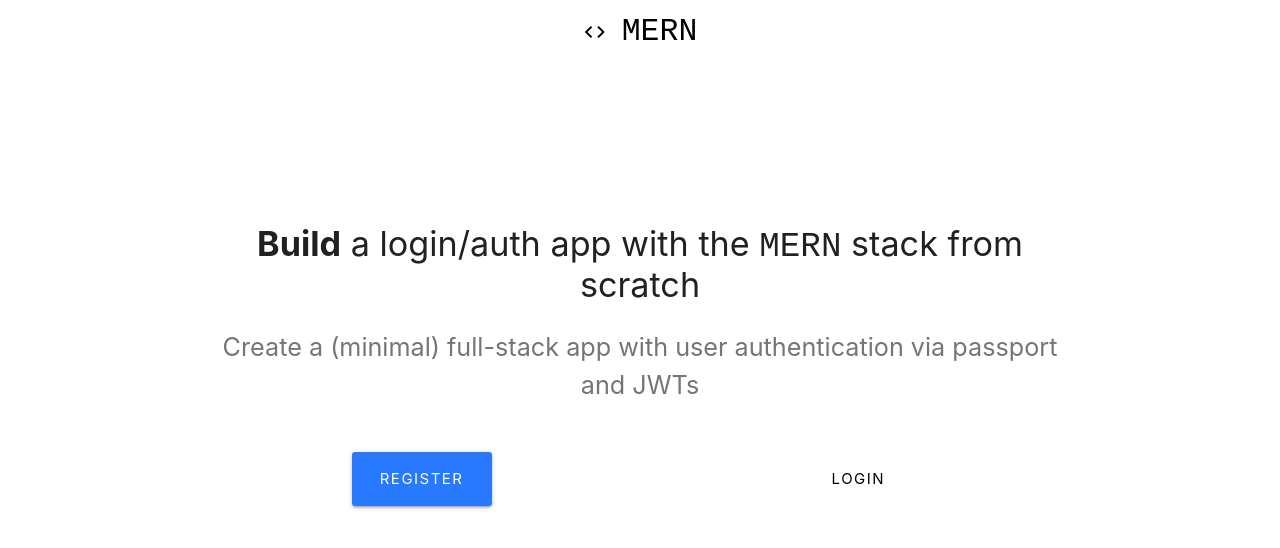
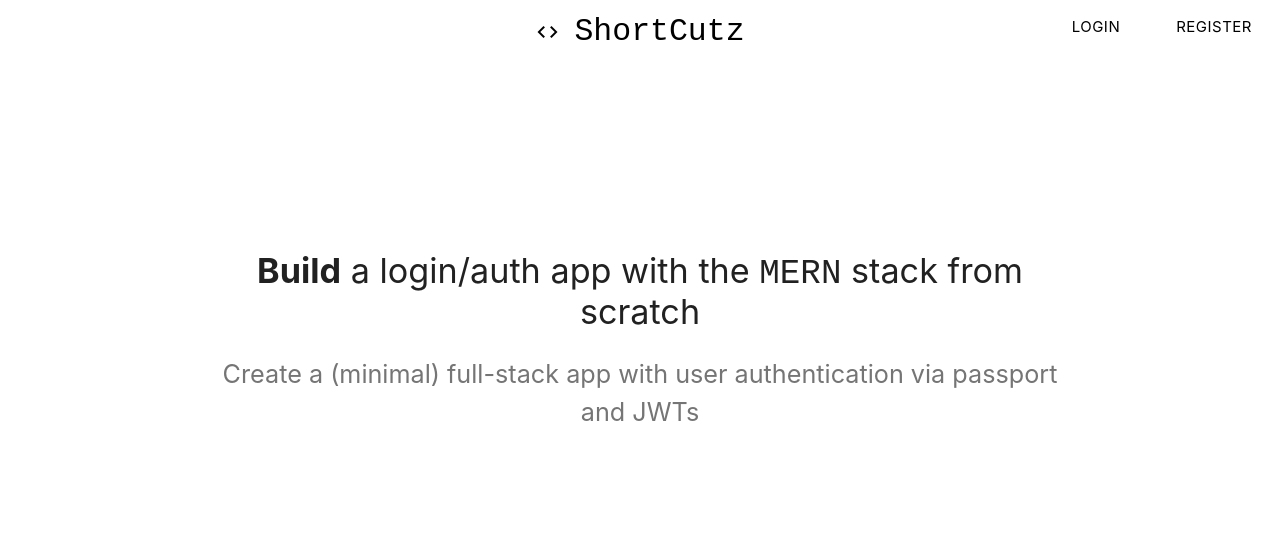
Before and after one commit to Jarrodk0506/ShortCutz, a React (Create React App) app in the folder client/: page / in a window 1280 px wide. Shown: the top 548 px of the page. Built offline with nearby package versions, Linux system fonts and the light colour scheme.

Commit message:
fix navbar

```diff
--- a/client/src/components/layout/Landing.js
+++ b/client/src/components/layout/Landing.js
@@ -14,24 +14,6 @@ class Landing extends Component {
                             Create a (minimal) full-stack app with user authentication via passport and JWTs
                         </p>
                         <br />
-                        <div className="col s6">
-                            <Link to="/register" className="btn btn-large waves-effect waves-light hoverable blue accent-3" style={{
-                                width: "140px",
-                                borderRadius: "3px",
-                                letterSpacing: "1.5px"
-                            }}>
-                                Register
-                            </Link>
-                        </div>
-                        <div className="col s6">
-                            <Link to="/login" className="btn btn-large btn-flat waves-effect white black-text" style={{
-                                width: "140px",
-                                borderRadius: "3px",
-                                letterSpacing: "1.5px"
-                            }}>
-                                Login
-                            </Link>
-                        </div>
                     </div>
                 </div>
             </div>
--- a/client/src/components/layout/Navbar.js
+++ b/client/src/components/layout/Navbar.js
@@ -8,8 +8,14 @@ class Navbar extends Component {
                 <nav className="z-depth-0">
                     <div className="nav-wrapper white">
                         <Link to="/" className="col s5 brand-logo center black-text" style={{ fontFamily: "monospace" }}>
-                            <i className="material-icons">code</i> MERN
+                            <i className="material-icons">code</i> ShortCutz
                         </Link>
+                        <Link to="/register" className="btn btn-large right btn-flat waves-effect white black-text">
+                                Register
+                        </Link>
+                        <Link to="/login" className="btn btn-large right btn-flat waves-effect white black-text">
+                                Login
+                            </Link>
                     </div>
                 </nav>
             </div>
```
